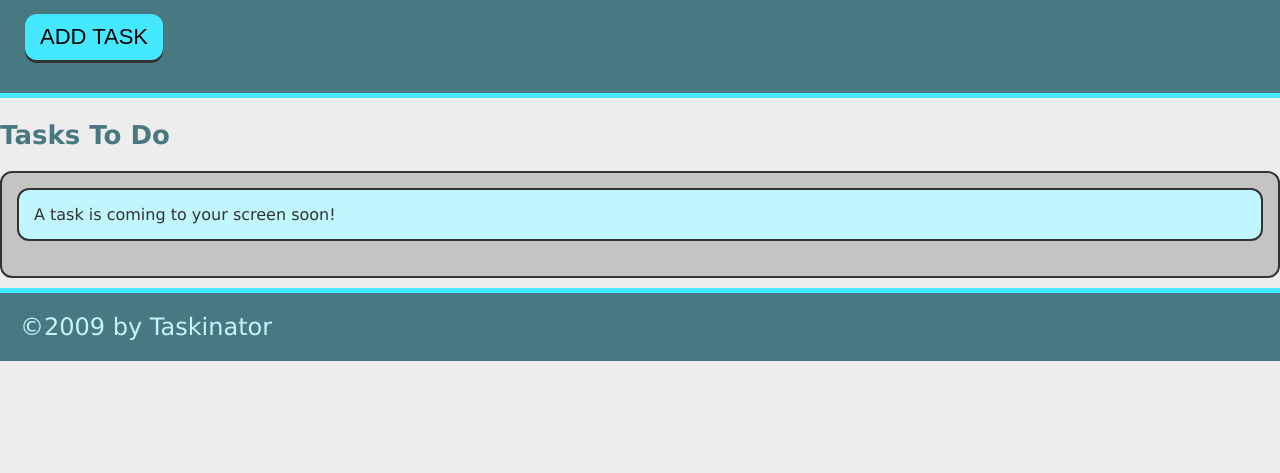
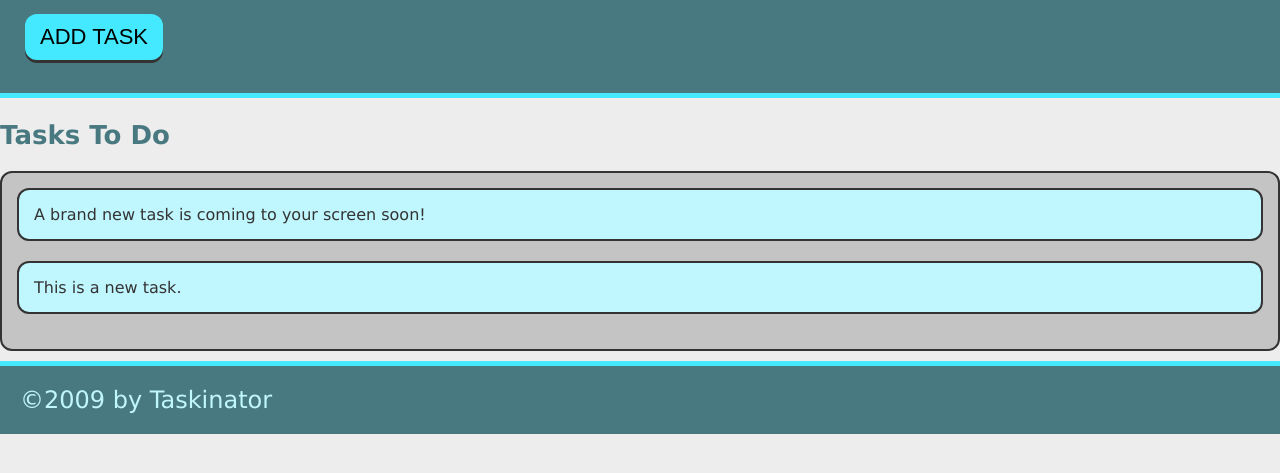
Before and after one commit to dvnmiles/taskinator, a plain HTML site: page index.html in a window 1280 px wide. Both pictures are taken after a click on the button "ADD TASK". Shown: the part 115-588 px from the top of the page. Drawn offline with Linux system fonts and the light colour scheme.

Commit message:
commit add task button js

```diff
--- a/assets/js/script.js
+++ b/assets/js/script.js
@@ -0,0 +1,11 @@
+var buttonEl = document.querySelector("#save-task");
+var tasksToDoEl = document.querySelector("#tasks-to-do");
+
+var createTaskHandler = function() {
+  var listItemEl = document.createElement("li");
+  listItemEl.className = "task-item";
+  listItemEl.textContent = "This is a new task.";
+  tasksToDoEl.appendChild(listItemEl);
+  };
+
+buttonEl.addEventListener("click", createTaskHandler);
--- a/index.html
+++ b/index.html
@@ -12,14 +12,14 @@
 <header id="header">
     <h2 class="page-title">Taskinator</h2>
     <p>Click the button below to add a new task!</p>
-    <button class="btn">ADD TASK</button>
+    <button class="btn" id="save-task">ADD TASK</button>
 </header>
 
 <main id="main">
     <section class="task-list-wrapper"></section>
     <h2 class="list-title">Tasks To Do</h2>
-    <ul class="task-list">
-        <li class="task-item">A task is coming to your screen soon!</li>
+    <ul class="task-list" id="tasks-to-do">
+        <li class="task-item">A brand new task is coming to your screen soon!</li>
     </ul>
 </main>
 
```
